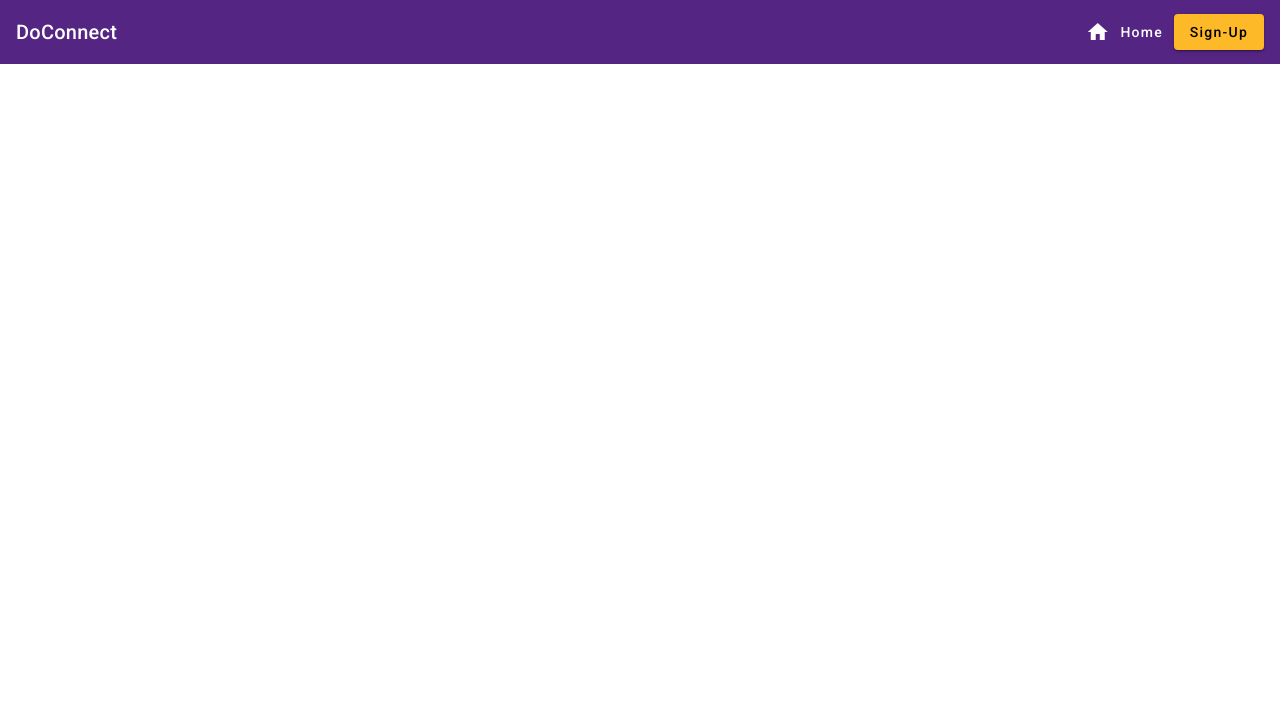
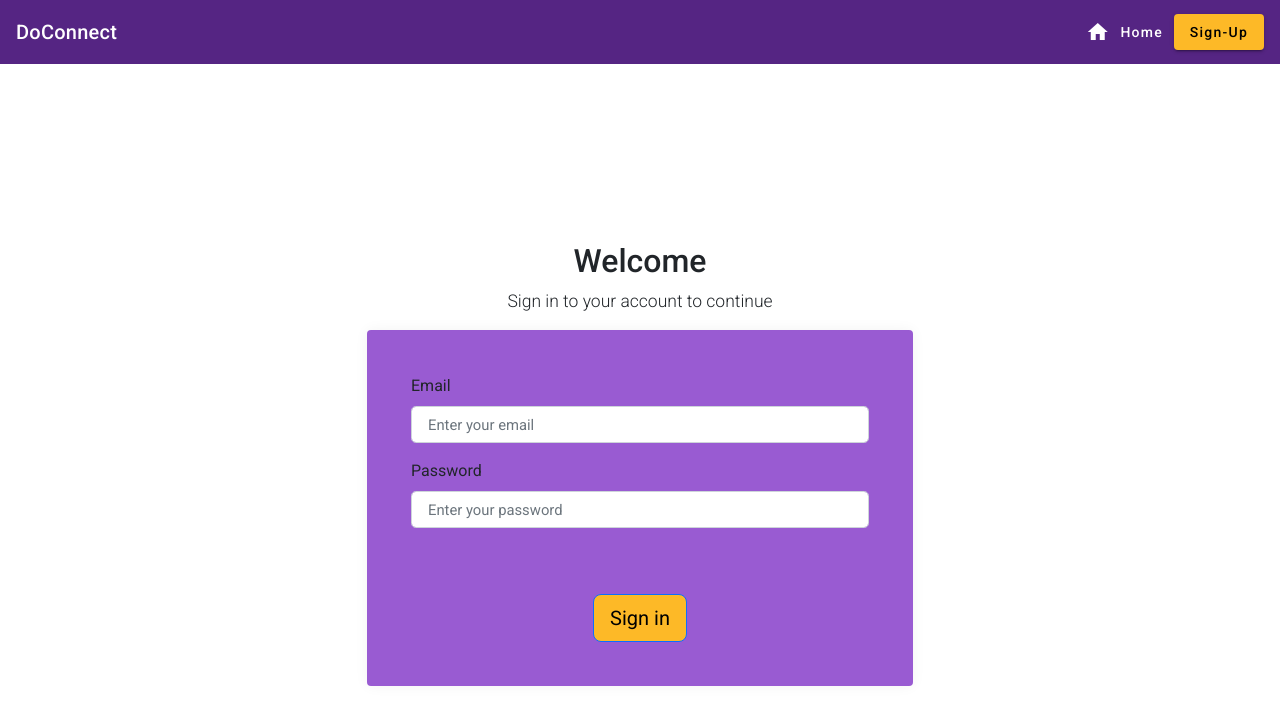
Before and after one commit to J-aanthony9/DoConnect, an Angular app in the folder DoConnect-Frontend/: page / in a window 1280 px wide. Shown: the top 724 px of the page. Built offline with nearby package versions, Linux system fonts and the light colour scheme.

Commit message:
redo login

```diff
--- a/DoConnect-Frontend/src/app/app.component.html
+++ b/DoConnect-Frontend/src/app/app.component.html
@@ -1 +1,3 @@
 <app-navbar></app-navbar>
+
+<app-login></app-login>
--- a/DoConnect-Frontend/src/app/app.module.ts
+++ b/DoConnect-Frontend/src/app/app.module.ts
@@ -13,6 +13,7 @@ import { ChatComponent } from './components/chat/chat.component';
 import { AnswerComponent } from './components/answer/answer.component';
 import { NavbarComponent } from './components/navbar/navbar.component';
 import { BrowserAnimationsModule } from '@angular/platform-browser/animations';
+import { LoginComponent } from './components/login/login.component';
 
 @NgModule({
   declarations: [
@@ -20,7 +21,8 @@ import { BrowserAnimationsModule } from '@angular/platform-browser/animations';
     UserComponent,
     ChatComponent,
     AnswerComponent,
-    NavbarComponent
+    NavbarComponent,
+    LoginComponent
   ],
   imports: [
     BrowserModule,
--- /dev/null
+++ b/DoConnect-Frontend/src/app/components/login/login.component.css
@@ -0,0 +1,69 @@
+.w-100 {
+    width: 100%!important;
+}
+.d-flex {
+    display: flex!important;
+}
+.flex-column {
+    flex-direction: column!important;
+}
+.vh-100 {
+    height: 100vh!important;
+}
+.h-100 {
+    height: 100%!important;
+}
+.d-table {
+    display: table!important;
+}
+.d-table-cell {
+    display: table-cell!important;
+}
+.align-middle {
+    vertical-align: middle!important;
+}
+.lead {
+    font-size: 1.09375rem;
+    font-weight: 300;
+}
+
+
+
+.card {
+    box-shadow: 0 0 0.875rem 0 rgb(33 37 41 / 5%);
+    margin-bottom: 24px;
+}
+.card {
+    word-wrap: break-word;
+    background-clip: border-box;
+    background-color:  #995bd2;
+    border: 0 solid transparent;
+    border-radius: 0.25rem;
+    display: flex;
+    flex-direction: column;
+    min-width: 0;
+    position: relative;
+}
+.card-body {
+    flex: 1 1 auto;
+    padding: 1.25rem;
+}
+@media (min-width: 576px)
+{
+    .m-sm-4 {
+        margin: 1.5rem!important;
+    }
+}
+.form-control-lg {
+    border-radius: 0.3rem;
+    font-size: .925rem;
+    min-height: calc(2.1875rem + 2px);
+    padding: 0.4rem 1rem;
+}
+
+
+#signinbutton {
+    margin-top: 50px;
+    color:black;
+    background-color: #FDB927;
+}
--- /dev/null
+++ b/DoConnect-Frontend/src/app/components/login/login.component.html
@@ -0,0 +1,42 @@
+<main class="d-flex w-100">
+    <div class="container d-flex flex-column">
+        <div class="row vh-100">
+            <div class="col-sm-10 col-md-8 col-lg-6 mx-auto d-table h-100">
+                <div class="d-table-cell align-middle">
+
+                    <div class="text-center mt-4">
+                        <h1 class="h2">Welcome</h1>
+                        <p class="lead">
+                            Sign in to your account to continue
+                        </p>
+                    </div>
+
+                    <div class="card">
+                        <div class="card-body">
+                            <div class="m-sm-4">
+                                <form #frm="ngForm">
+                                    <div class="mb-3">
+                                        <label class="form-label">Email</label>
+                                        <input class="form-control form-control-lg" type="email" name="email"
+                                            placeholder="Enter your email" name="ShopUserName" required />
+                                    </div>
+                                    <div class="mb-3">
+                                        <label class="form-label">Password</label>
+                                        <input class="form-control form-control-lg" type="password" name="password"
+                                            placeholder="Enter your password" name="ShopPassword" required />
+                                    </div>
+
+                                    <div class="text-center mt-3">
+
+                                        <button type="submit" id="signinbutton" class="btn btn-lg btn-primary">Sign in</button>
+                                    </div>
+                                </form>
+                            </div>
+                        </div>
+                    </div>
+
+                </div>
+            </div>
+        </div>
+    </div>
+</main>
```
Also changed, not shown: DoConnect-Frontend/src/app/components/login/login.component.ts (added, +10 -0 lines), 1 other file (tests, documents, lock files or other folders).
